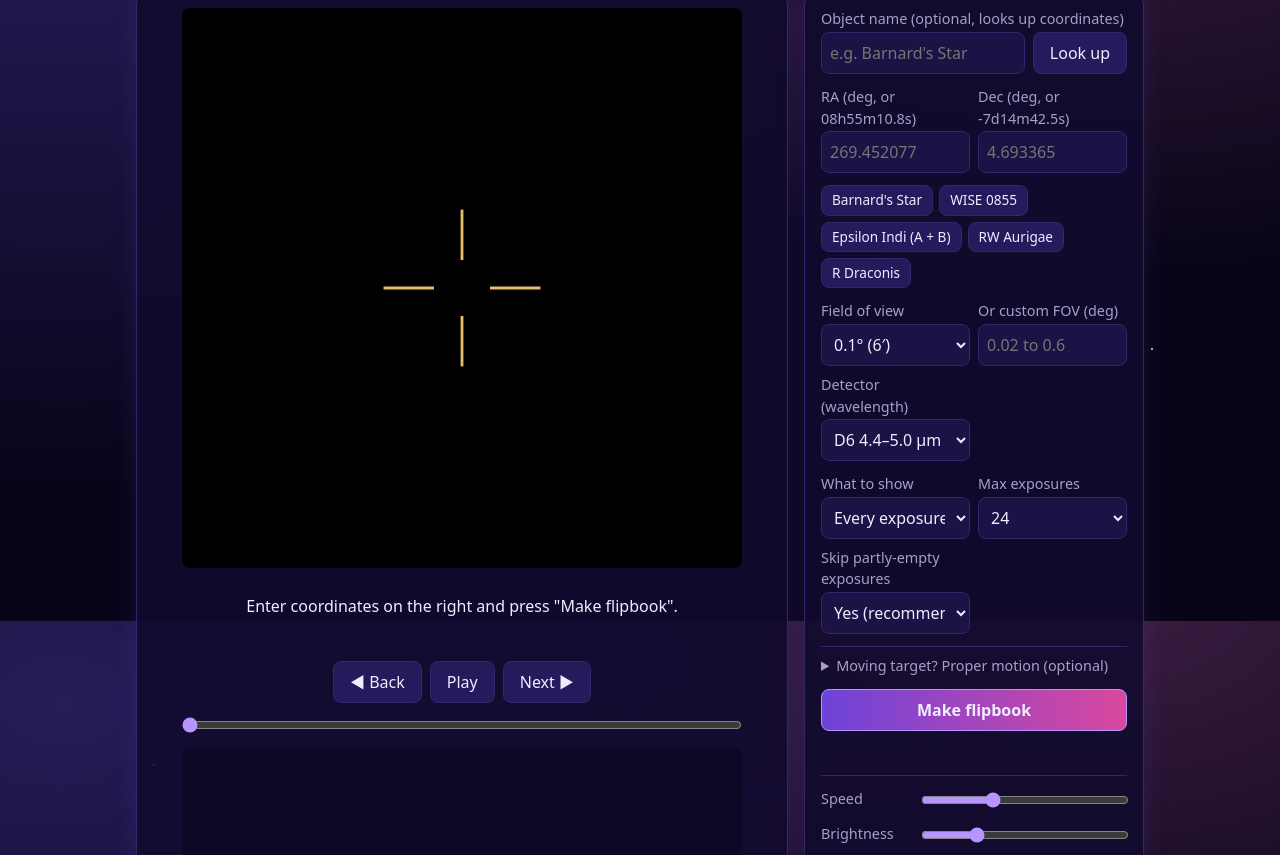
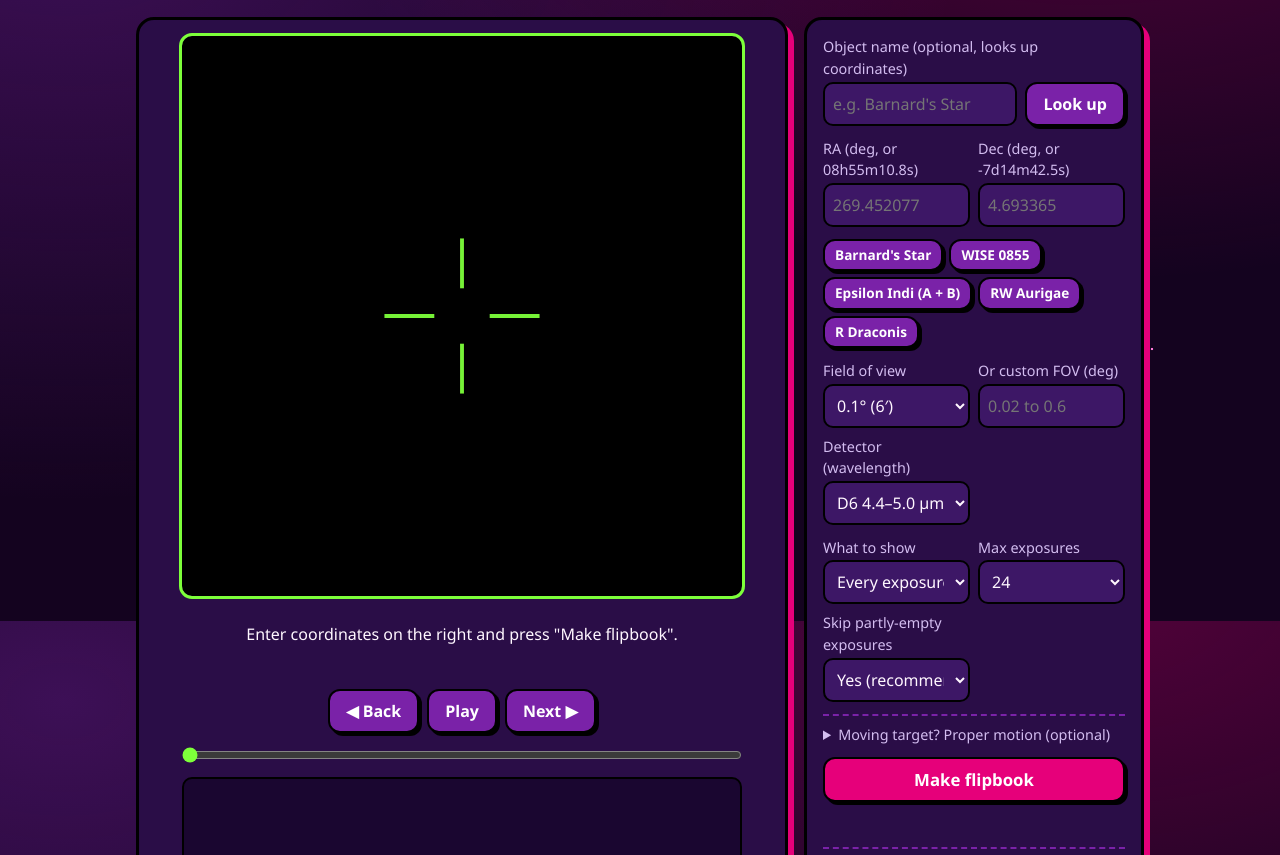
Before and after one commit to Linad4l/NASA-Space-APPS-Planet-X-and-SPHEREx, a plain HTML site: page index.html in a window 1280 px wide. Shown: the part 179-1034 px from the top of the page. Drawn offline with Linux system fonts and the light colour scheme.

Commit message:
Add files via upload

```diff
--- a/index.html
+++ b/index.html
@@ -6,38 +6,39 @@
 <title>Starfire's Flipbook</title>
 <meta name="description" content="Starfire's Flipbook: type sky coordinates and blink through SPHEREx infrared images of that patch to spot moving or changing objects.">
 <style>
-  :root { --bg:#070418; --card:#120b2e; --ink:#f1ecff; --muted:#a79fcb; --accent:#b794ff; --accent2:#ff7ad9; --line:#33266b; --warn:#ffcc66; --bad:#ff8a8a; --field:#1b1245; }
+  :root { --bg:#14031f; --card:#2a0d47; --ink:#fff7ff; --muted:#d3bdf0; --accent:#7dff3a; --accent2:#ff2fa0; --line:#000; --warn:#ffb36b; --bad:#ff9ab8; --field:#3d1766; --pink:#e6007a; --purple:#7a22a8; --lav:#a9a4d6; --skin:#f4954f; --green:#7dff3a; }
   * { box-sizing: border-box; }
   body { margin:0; background:
-    radial-gradient(1.2px 1.2px at 12% 18%,#fff 60%,transparent),radial-gradient(1px 1px at 78% 8%,#cfc3ff 60%,transparent),
-    radial-gradient(1.4px 1.4px at 55% 42%,#fff 60%,transparent),radial-gradient(1px 1px at 90% 66%,#ffd6f3 60%,transparent),
+    radial-gradient(1.2px 1.2px at 12% 18%,#fff 60%,transparent),radial-gradient(1.6px 1.6px at 78% 8%,#7dff3a 60%,transparent),
+    radial-gradient(1.4px 1.4px at 55% 42%,#fff 60%,transparent),radial-gradient(1.6px 1.6px at 90% 66%,#ff7ad9 60%,transparent),
     radial-gradient(1.2px 1.2px at 30% 80%,#cfc3ff 60%,transparent),radial-gradient(1px 1px at 66% 92%,#fff 60%,transparent),
-    radial-gradient(800px 500px at 85% -5%,rgba(255,122,217,.22),transparent),radial-gradient(900px 600px at 5% 10%,rgba(120,90,255,.28),transparent),
-    var(--bg); background-attachment:fixed; color:var(--ink); font:16px/1.5 system-ui,-apple-system,"Segoe UI",Roboto,sans-serif; }
+    radial-gradient(800px 500px at 85% -5%,rgba(230,0,122,.30),transparent),radial-gradient(900px 600px at 5% 10%,rgba(122,34,168,.40),transparent),
+    var(--bg); background-attachment:fixed; color:var(--ink); font:16px/1.5 ui-rounded,"Arial Rounded MT Bold","Nunito","Segoe UI",system-ui,sans-serif; }
   header, main, footer, .how { max-width: 1040px; margin: 0 auto; padding-left: 16px; padding-right: 16px; }
   header { padding-top: 24px; padding-bottom: 8px; }
-  h1 { margin:0 0 2px; font-size:2rem; letter-spacing:.3px; background:linear-gradient(90deg,#ffd479,#ff7ad9 45%,#b794ff); -webkit-background-clip:text; background-clip:text; color:transparent; }
-  .spark { -webkit-text-fill-color:#ffd479; }
-  .tag { color:var(--accent); font-size:.85rem; letter-spacing:2px; text-transform:uppercase; margin-bottom:8px; }
+  h1 { margin:0 0 4px; font-size:2.3rem; font-weight:900; letter-spacing:.5px; color:#ff3aa8; -webkit-text-stroke:2px #000; paint-order:stroke fill; text-shadow:4px 4px 0 #000, 7px 7px 0 #7dff3a; }
+  .spark { color:#7dff3a; }
+  .tag { display:inline-block; background:var(--purple); color:#fff; border:2px solid #000; border-radius:999px; padding:2px 12px; font-size:.8rem; font-weight:800; letter-spacing:1.5px; text-transform:uppercase; margin:8px 0 10px; box-shadow:3px 3px 0 #000; }
   header p { margin:0; color:var(--muted); }
   main { display:grid; gap:16px; grid-template-columns:minmax(0,1fr) 340px; padding-top:12px; padding-bottom:24px; }
   @media (max-width: 800px) { main { grid-template-columns: 1fr; } }
-  .card { background:rgba(18,11,46,.88); border:1px solid var(--line); border-radius:14px; padding:16px; box-shadow:0 0 28px rgba(150,110,255,.12); }
+  .card { background:var(--card); border:3px solid #000; border-radius:18px; padding:16px; box-shadow:6px 6px 0 var(--pink); }
   .viewer { display:flex; flex-direction:column; align-items:center; gap:12px; }
-  .stage { position:relative; width:100%; max-width:560px; aspect-ratio:1/1; background:#000; border-radius:8px; overflow:hidden; }
+  .stage { position:relative; width:100%; max-width:560px; aspect-ratio:1/1; background:#000; border:3px solid #000; outline:3px solid var(--green); border-radius:10px; overflow:hidden; }
   .stage canvas { width:100%; height:100%; display:block; image-rendering:pixelated; }
   .stage svg { position:absolute; inset:0; width:100%; height:100%; pointer-events:none; }
   .label { font-variant-numeric:tabular-nums; text-align:center; min-height:1.5em; }
   .controls { display:flex; gap:8px; flex-wrap:wrap; justify-content:center; }
-  button { background:#241a5c; color:var(--ink); border:1px solid var(--line); border-radius:8px; padding:8px 16px; font:inherit; cursor:pointer; }
-  button:hover { border-color:var(--accent); }
-  button.primary { background:linear-gradient(90deg,#6d43d9,#d9489f); border-color:#b794ff; font-weight:600; }
-  button.primary:hover { filter:brightness(1.12); }
+  button { background:var(--purple); color:#fff; border:2px solid #000; border-radius:12px; padding:8px 16px; font:inherit; font-weight:800; cursor:pointer; box-shadow:3px 3px 0 #000; }
+  button:hover { background:#8f33c2; }
+  button:active { transform:translate(2px,2px); box-shadow:1px 1px 0 #000; }
+  button.primary { background:var(--pink); font-weight:900; font-size:1.05rem; }
+  button.primary:hover { background:#ff1a95; }
   button:disabled { opacity:.5; cursor:default; }
   button:focus-visible, input:focus-visible, select:focus-visible { outline:2px solid var(--accent); outline-offset:2px; }
   input[type=range] { width:100%; accent-color:var(--accent); }
   .viewer input[type=range] { max-width:560px; }
-  input[type=text], input[type=number], select { width:100%; background:var(--field); color:var(--ink); border:1px solid var(--line); border-radius:8px; padding:8px; font:inherit; }
+  input[type=text], input[type=number], select { width:100%; background:var(--field); color:var(--ink); border:2px solid #000; border-radius:10px; padding:8px; font:inherit; }
   .side { display:flex; flex-direction:column; gap:12px; }
   .side label, .lab { color:var(--muted); font-size:.9rem; display:block; margin-bottom:2px; }
   .two { display:grid; grid-template-columns:1fr 1fr; gap:8px; }
@@ -45,7 +46,7 @@
   .check { display:flex !important; align-items:center; gap:8px; }
   .examples { display:flex; flex-wrap:wrap; gap:6px; }
   .examples button { padding:4px 10px; font-size:.85rem; }
-  details { border-top:1px solid var(--line); padding-top:8px; }
+  details { border-top:2px dashed #7a22a8; padding-top:8px; }
   summary { cursor:pointer; color:var(--muted); font-size:.9rem; }
   dl { margin:0; display:grid; grid-template-columns:auto 1fr; gap:4px 12px; font-size:.9rem; }
   dt { color:var(--muted); } dd { margin:0; font-variant-numeric:tabular-nums; word-break:break-word; }
@@ -53,22 +54,22 @@
   .status { font-size:.9rem; color:var(--muted); min-height:1.4em; }
   .status.err { color:var(--bad); } .status.warn { color:var(--warn); }
   progress { width:100%; height:8px; }
-  #curve { width:100%; max-width:560px; height:110px; background:#0d0825; border-radius:8px; }
+  #curve { width:100%; max-width:560px; height:110px; background:#1a0630; border:2px solid #000; border-radius:10px; }
   .how .card h2 { margin:0 0 8px; font-size:1.1rem; }
   .how .card p { margin:0 0 8px; color:var(--muted); }
   .how { margin-bottom:24px; }
   .how ol, .how ul { margin:0 0 12px; padding-left:22px; color:var(--muted); }
   .how li { margin-bottom:6px; }
-  .how code { background:var(--field); padding:1px 5px; border-radius:4px; color:var(--ink); }
+  .how code { background:var(--field); border:1px solid #000; padding:1px 5px; border-radius:4px; color:var(--ink); }
   .how b { color:var(--ink); }
   .caption { text-align:center; margin-top:2px; }
-  .caption .big { font-size:1.2rem; font-weight:600; }
+  .caption .big { font-size:1.25rem; font-weight:900; color:#fff; }
   .caption .sub { color:var(--muted); font-size:.9rem; }
   footer { padding-top:8px; padding-bottom:32px; color:var(--muted); font-size:.85rem; }
   footer p { margin:0 0 8px; }
   a { color:var(--accent); }
   .embed header, .embed .how { display:none; }
-  hr { border:0; border-top:1px solid var(--line); width:100%; margin:0; }
+  hr { border:0; border-top:2px dashed #7a22a8; width:100%; margin:0; }
 </style>
 </head>
 <body>
@@ -84,7 +85,7 @@
     <div class="stage">
       <canvas id="view" width="117" height="117" aria-label="SPHEREx sky image cutout"></canvas>
       <svg id="cross" viewBox="0 0 100 100" preserveAspectRatio="none" aria-hidden="true">
-        <g stroke="#ffd479" stroke-width=".5" opacity=".9">
+        <g stroke="#7dff3a" stroke-width=".7" opacity=".95">
           <line x1="50" y1="36" x2="50" y2="45"/><line x1="50" y1="55" x2="50" y2="64"/>
           <line x1="36" y1="50" x2="45" y2="50"/><line x1="55" y1="50" x2="64" y2="50"/>
         </g>
@@ -189,7 +190,7 @@
     </ol>
     <h2>What you are looking at</h2>
     <ul>
-      <li><b>Sky stays fixed:</b> the picture does not follow any object. Stars stay in place and anything that moves drifts across the frame. The gold marks show the center of your patch.</li>
+      <li><b>Sky stays fixed:</b> the picture does not follow any object. Stars stay in place and anything that moves drifts across the frame. The green marks show the center of your patch.</li>
       <li><b>Chart under the picture:</b> brightness at the center over time. A real trend over months can mean a variable star.</li>
       <li><b>Dark blue pixels:</b> the exposure has no data there (each SPHEREx exposure covers a limited area; by default we skip exposures that are mostly empty). The core of a very bright star is also missing, because the detector saturates.</li>
       <li><b>Flagged pixels:</b> the share of pixels that carry a quality flag from SPHEREx. It is a hint to look closer, not a verdict. See the SPHEREx documentation for what each flag means.</li>
@@ -684,11 +685,11 @@
     var ts = fr.map(function (f) { return f.t; }), t0 = Math.min.apply(null, ts), t1 = Math.max.apply(null, ts) || 1;
     function X(t) { return pad + (t1 === t0 ? 0.5 : (t - t0) / (t1 - t0)) * (W - 2 * pad); }
     function Y(v) { return H - pad - (v - mn) / (mx - mn) * (H - 2 * pad); }
-    ctx.strokeStyle = "#33266b"; ctx.beginPath(); ctx.moveTo(pad, H - pad); ctx.lineTo(W - pad, H - pad); ctx.stroke();
-    ctx.strokeStyle = "#b794ff"; ctx.beginPath(); var first = true;
+    ctx.strokeStyle = "#7a22a8"; ctx.beginPath(); ctx.moveTo(pad, H - pad); ctx.lineTo(W - pad, H - pad); ctx.stroke();
+    ctx.strokeStyle = "#7dff3a"; ctx.beginPath(); var first = true;
     fr.forEach(function (f) { if (f.flux !== f.flux) { return; } var x = X(f.t), y = Y(f.flux); if (first) { ctx.moveTo(x, y); first = false; } else { ctx.lineTo(x, y); } });
     ctx.stroke();
-    fr.forEach(function (f, i) { if (f.flux !== f.flux) { return; } ctx.fillStyle = i === S.i ? "#ffd479" : "#ff7ad9"; ctx.beginPath(); ctx.arc(X(f.t), Y(f.flux), i === S.i ? 4.5 : 2.5, 0, 6.3); ctx.fill(); });
+    fr.forEach(function (f, i) { if (f.flux !== f.flux) { return; } ctx.fillStyle = i === S.i ? "#f4954f" : "#ff2fa0"; ctx.beginPath(); ctx.arc(X(f.t), Y(f.flux), i === S.i ? 4.5 : 2.5, 0, 6.3); ctx.fill(); });
     ctx.fillStyle = "#93a0b8"; ctx.font = "11px system-ui"; ctx.fillText(fmtDate(t0), pad, 11); ctx.textAlign = "right"; ctx.fillText(fmtDate(t1), W - pad, 11); ctx.textAlign = "left";
     $("curveNote").textContent = "Brightness at the center of the picture over time (arbitrary units; background subtracted). Different exposures sample different colors within the detector, so small ups and downs are normal.";
   }
```
